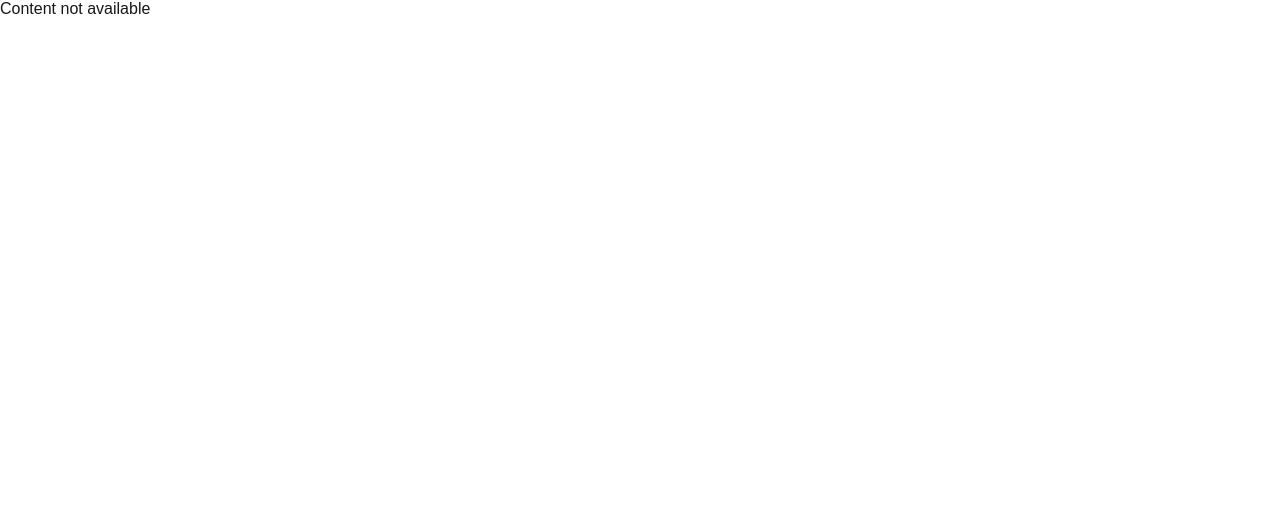
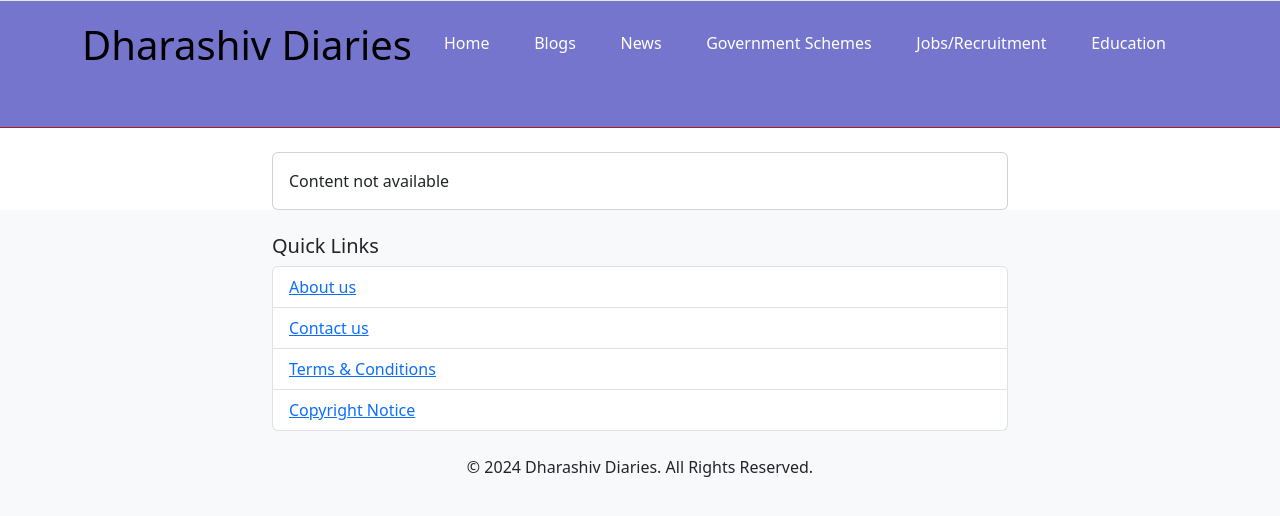
Before and after one commit to vishaljadhav82/blog, a Next.js app: page /blogs/1 in a window 1280 px wide. Shown: the top 516 px of the page. Built offline with nearby package versions, Linux system fonts and the light colour scheme; no server answers; the database is empty.

Commit message:
Update page.js

```diff
--- a/src/app/blogs/[slug]/page.js
+++ b/src/app/blogs/[slug]/page.js
@@ -1,11 +1,11 @@
 import { db } from "../../../firebase-config";
 import { collection, query, where, getDocs } from 'firebase/firestore';
-import Head from 'next/head';
+import 'bootstrap/dist/css/bootstrap.min.css'; // Already imported in your case
+import '@/components/header/header.css'
 
 export async function generateMetadata({ params }) {
-  const { slug } = params; // Get slug from params
+  const { slug } = params;
 
-  // Fetch post data from Firestore
   try {
     const postsRef = collection(db, 'posts');
     const q = query(postsRef, where('slug', '==', slug));
@@ -15,70 +15,129 @@ export async function generateMetadata({ params }) {
       const doc = querySnapshot.docs[0];
       const post = { id: doc.id, ...doc.data() };
 
-      // Generate dynamic metadata based on post data
       return {
-        title: post.title || "Blog", // Use post.title or a custom title generation logic
+        title: post.title || "Blog",
         description: post.description,
         keywords: post.keywords,
         openGraph: {
-          title: post.title || "Nlog",
+          title: post.title || "Blog",
           description: post.description,
           images: [post.img],
         },
-
-       };
+      };
     } else {
-      // Handle "No post found" scenario for metadata (optional)
-      console.log('No such document!'); // Or return a default metadata object
       return {
         title: 'Blog Post Not Found',
-        description: 'The requested blog post could not be found.'
+        description: 'The requested blog post could not be found.',
       };
     }
   } catch (error) {
-    console.error('Error fetching blog post:', error);
-    // Handle errors gracefully (optional)
     return {
       title: 'Error fetching blog post',
-      description: 'An error occurred while retrieving the blog post.'
+      description: 'An error occurred while retrieving the blog post.',
     };
   }
 }
 
 const BlogPage = async ({ params }) => {
-  const { slug } = params; // Get slug from params
-  console.log("Requesting slug:", slug);
-  console.log("Fetching slug:", slug);
-  let post;
-
+  const { slug } = params;
+  let post = null;
 
   try {
-    const postsRef = collection(db, 'posts'); // Reference to the 'posts' collection
-    const q = query(postsRef, where('slug', '==', slug)); // Create a query to filter by 'slug'
-    const querySnapshot = await getDocs(q); // Get documents based on the query
+    const postsRef = collection(db, 'posts');
+    const q = query(postsRef, where('slug', '==', slug));
+    const querySnapshot = await getDocs(q);
 
     if (!querySnapshot.empty) {
-      const doc = querySnapshot.docs[0]; // Get the first document from the query
-       post = { id: doc.id, ...doc.data() };
-      console.log("Fetched post data:", post);
-
-
+      const doc = querySnapshot.docs[0];
+      post = { id: doc.id, ...doc.data() };
     } else {
       console.log('No such document!');
     }
   } catch (error) {
     console.error('Error fetching blog post:', error);
   }
+
   return (
     <>
-      <main>
-        <div
-          dangerouslySetInnerHTML={{ __html: post ? post.content : "Content not available" }}
-        />
-      </main>
+<header className="header-style-1">
+    <nav className="navbar navbar-expand-lg main-header">
+      <div className="container">
+        <div className="row w-100">
+          <div className="col-12 col-lg-auto text-center text-lg-left">
+            <a className="navbar-brand" href="/">
+              <h1>Dharashiv Diaries</h1>
+            </a>
+          </div>
+          <div className="col-12 col-lg d-block d-lg-flex justify-content-lg-end mt-3 mt-lg-0">
+            <ul className="navbar-nav me-auto w-100 d-lg-flex justify-content-lg-between">
+              <li className="nav-item">
+                <a className="nav-link" href="/">Home</a>
+              </li>
+              <li className="nav-item">
+                <a className="nav-link" href="/blogs">Blogs</a>
+              </li>
+              <li className="nav-item">
+                <a className="nav-link" href="/news">News</a>
+              </li>
+              <li className="nav-item">
+                <a className="nav-link" href="/schemes">Government Schemes</a>
+              </li>
+              <li className="nav-item">
+                <a className="nav-link" href="/jobs">Jobs/Recruitment</a>
+              </li>
+              <li className="nav-item">
+                <a className="nav-link" href="/education">Education</a>
+              </li>
+            </ul>
+          </div>
+        </div>
+      </div>
+    </nav>
+  </header>
+
+      <div className="container mt-4">
+        <div className="row">
+          <div className="col-md-8 offset-md-2">
+            <div className="card">
+              <div className="card-body">
+                <div className="card-text" dangerouslySetInnerHTML={{ __html: post ? post.content : "Content not available" }} />
+              </div>
+            </div>
+          </div>
+        </div>
+      </div>
+
+      <footer className="footer bg-light py-4">
+        <div className="container">
+          <div className="row">
+            <div className="col-md-8 offset-md-2 footer-section">
+              <h5>Quick Links</h5>
+              <ul className="list-group">
+                <li className="list-group-item">
+                  <a href="/about">About us</a>
+                </li>
+                <li className="list-group-item">
+                  <a href="/contact-us">Contact us</a>
+                </li>
+                <li className="list-group-item">
+                  <a href="/terms-and-conditions">Terms & Conditions</a>
+                </li>
+                <li className="list-group-item">
+                  <a href="/copyright-notice">Copyright Notice</a>
+                </li>
+              </ul>
+            </div>
+          </div>
+          <div className="row">
+            <div className="col text-center mt-4">
+              <p>&copy; {new Date().getFullYear()} Dharashiv Diaries. All Rights Reserved.</p>
+            </div>
+          </div>
+        </div>
+      </footer>
     </>
   );
 };
 
-
 export default BlogPage;
```
